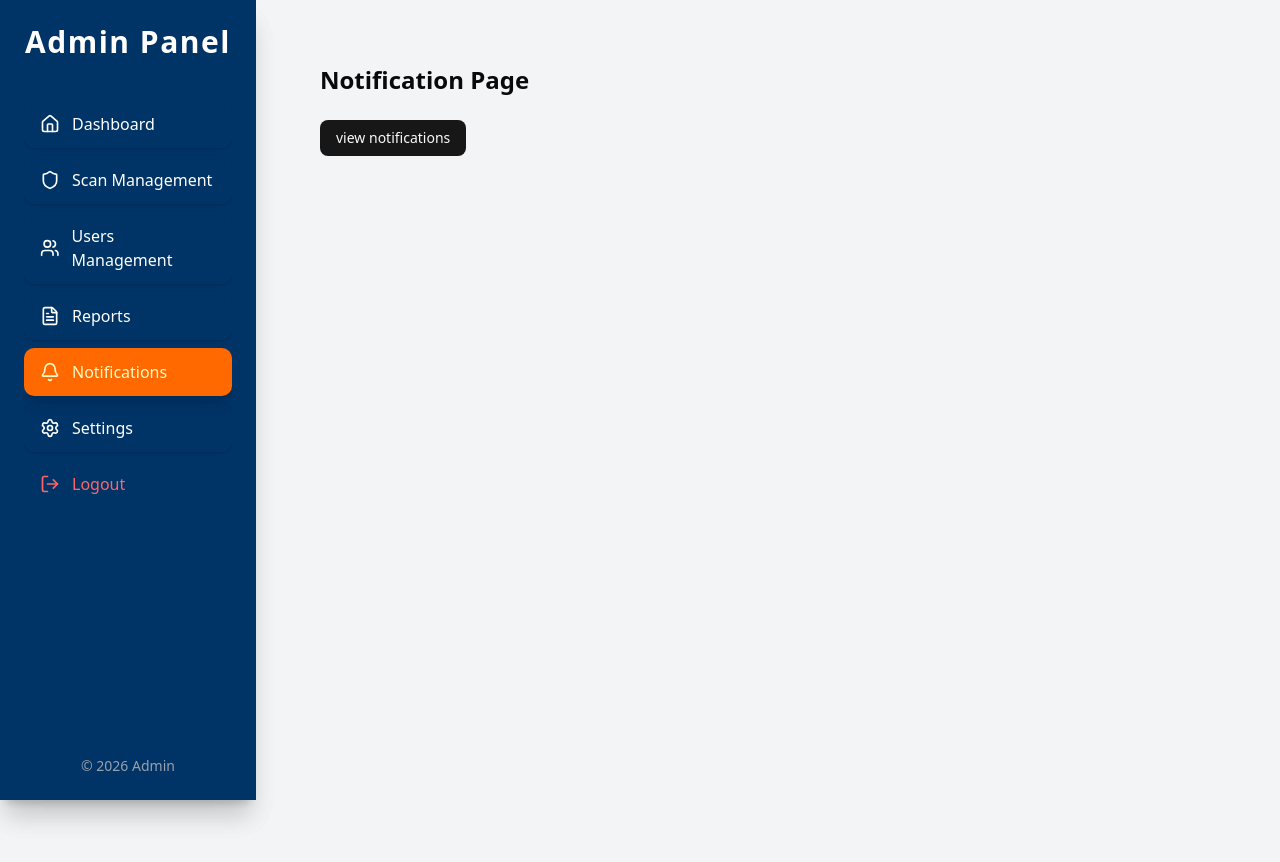
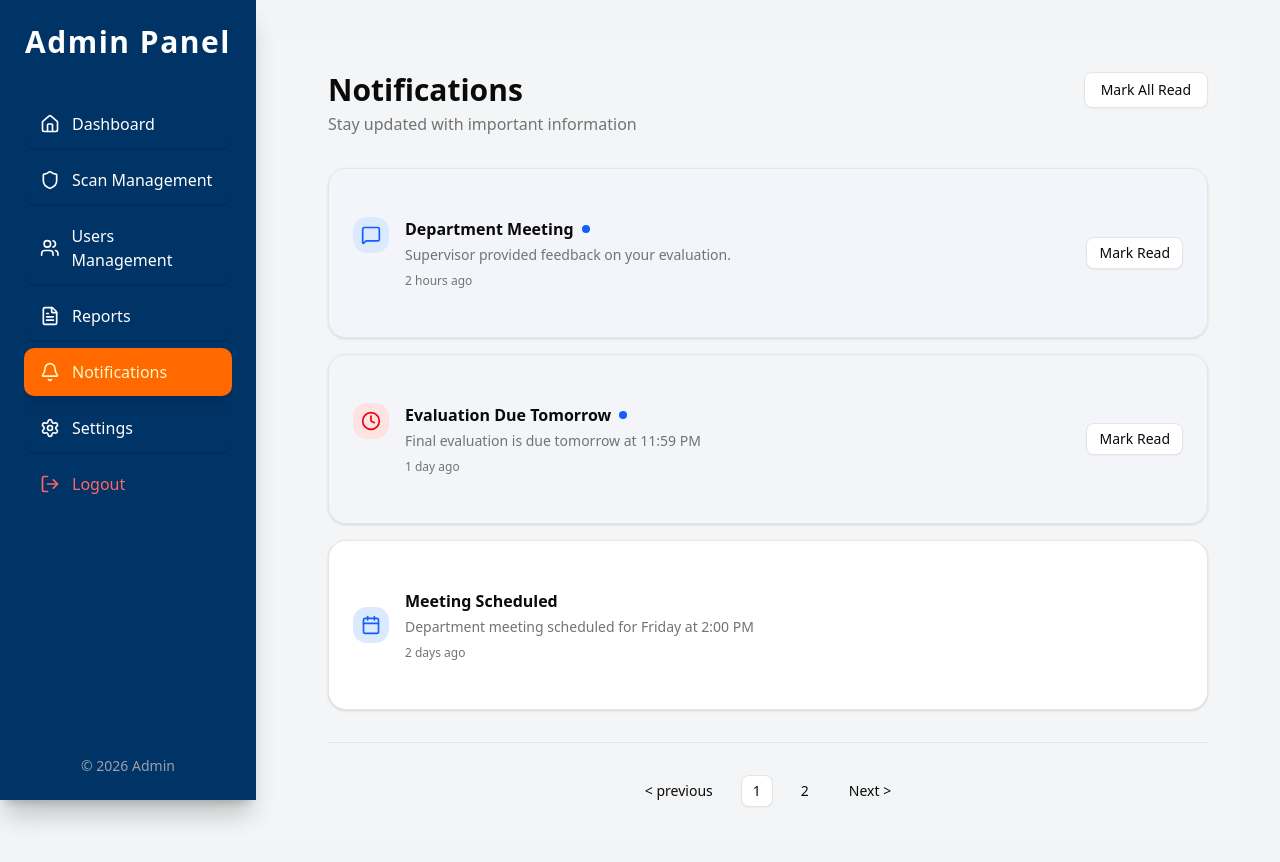
Before and after one commit to vulnerability-scanner-website/Final-year-project, a Next.js app in the folder frontend/: page /dashboard/admin/notifications in a window 1280 px wide. Shown: the top 862 px of the page. Built offline with nearby package versions, Linux system fonts and the light colour scheme.

Commit message:
add the notification page

```diff
--- a/frontend/src/app/dashboard/admin/notifications/page.jsx
+++ b/frontend/src/app/dashboard/admin/notifications/page.jsx
@@ -1,21 +1,159 @@
-"use client";
+// "use client";
 
-import React from "react";
-import { Button } from "@/components/ui/button";
-import AdminSideBar from "@/components/sidebar/AdminSideBar/Admin";
+// import React from "react";
+// import { Button } from "@/components/ui/button";
+// import AdminSideBar from "@/components/sidebar/AdminSideBar/Admin";
+
+// export default function Page() {
+//   return (
+//     <div className="flex min-h-screen bg-gray-100">
+//       <AdminSideBar />
+
+//       <div className="flex-1 ml-64 p-6">
+//         <h1 className="text-2xl font-bold mb-6">
+//           Notification Page
+//         </h1>
+
+//         <Button>view notifications</Button>
+//       </div>
+//     </div>
+//   );
+// }
+
+
+"use client"
+
+import React from "react"
+import AdminSideBar from "@/components/sidebar/AdminSideBar/Admin"
+import { Button } from "@/components/ui/button"
+import { Card, CardContent } from "@/components/ui/card"
+import { Badge } from "@/components/ui/badge"
+import { Separator } from "@/components/ui/separator"
+import { MessageSquare, Clock, Calendar } from "lucide-react"
 
 export default function Page() {
   return (
-    <div className="flex min-h-screen bg-gray-100">
+    <div className="flex min-h-screen bg-muted/40">
       <AdminSideBar />
 
-      <div className="flex-1 ml-64 p-6">
-        <h1 className="text-2xl font-bold mb-6">
-          Notification Page
-        </h1>
+      <div className="flex-1 ml-64 p-8">
+        {/* Header */}
+        <div className="flex items-start justify-between mb-8">
+          <div>
+            <h1 className="text-3xl font-bold">Notifications</h1>
+            <p className="text-muted-foreground mt-1">
+              Stay updated with important information
+            </p>
+          </div>
 
-        <Button>view notifications</Button>
+          <Button variant="outline">Mark All Read</Button>
+        </div>
+
+        {/* Notifications List */}
+        <div className="space-y-4">
+
+          {/* Notification 1 */}
+          <Card className="rounded-2xl shadow-sm border bg-blue-50/40">
+            <CardContent className="flex items-center justify-between p-6">
+              <div className="flex items-start gap-4">
+                <div className="bg-blue-100 p-2 rounded-xl">
+                  <MessageSquare className="h-5 w-5 text-blue-600" />
+                </div>
+
+                <div>
+                  <div className="flex items-center gap-2">
+                    <h2 className="font-semibold">Department Meeting</h2>
+                    <Badge className="h-2 w-2 rounded-full p-0 bg-blue-600" />
+                  </div>
+
+                  <p className="text-sm text-muted-foreground mt-1">
+                    Supervisor provided feedback on your evaluation.
+                  </p>
+
+                  <p className="text-xs text-muted-foreground mt-2">
+                    2 hours ago
+                  </p>
+                </div>
+              </div>
+
+              <Button variant="outline" size="sm">
+                Mark Read
+              </Button>
+            </CardContent>
+          </Card>
+
+          {/* Notification 2 */}
+          <Card className="rounded-2xl shadow-sm border bg-blue-50/30">
+            <CardContent className="flex items-center justify-between p-6">
+              <div className="flex items-start gap-4">
+                <div className="bg-red-100 p-2 rounded-xl">
+                  <Clock className="h-5 w-5 text-red-600" />
+                </div>
+
+                <div>
+                  <div className="flex items-center gap-2">
+                    <h2 className="font-semibold">Evaluation Due Tomorrow</h2>
+                    <Badge className="h-2 w-2 rounded-full p-0 bg-blue-600" />
+                  </div>
+
+                  <p className="text-sm text-muted-foreground mt-1">
+                    Final evaluation is due tomorrow at 11:59 PM
+                  </p>
+
+                  <p className="text-xs text-muted-foreground mt-2">
+                    1 day ago
+                  </p>
+                </div>
+              </div>
+
+              <Button variant="outline" size="sm">
+                Mark Read
+              </Button>
+            </CardContent>
+          </Card>
+
+          {/* Notification 3 */}
+          <Card className="rounded-2xl shadow-sm border">
+            <CardContent className="flex items-center gap-4 p-6">
+              <div className="bg-blue-100 p-2 rounded-xl">
+                <Calendar className="h-5 w-5 text-blue-600" />
+              </div>
+
+              <div>
+                <h2 className="font-semibold">Meeting Scheduled</h2>
+                <p className="text-sm text-muted-foreground mt-1">
+                  Department meeting scheduled for Friday at 2:00 PM
+                </p>
+                <p className="text-xs text-muted-foreground mt-2">
+                  2 days ago
+                </p>
+              </div>
+            </CardContent>
+          </Card>
+
+        </div>
+
+        {/* Pagination */}
+        <Separator className="my-8" />
+
+        <div className="flex items-center justify-center gap-4 text-sm">
+          <Button variant="ghost" size="sm">
+            &lt; previous
+          </Button>
+
+          <Button variant="outline" size="sm" className="w-8 h-8 p-0">
+            1
+          </Button>
+
+          <Button variant="ghost" size="sm">
+            2
+          </Button>
+
+          <Button variant="ghost" size="sm">
+            Next &gt;
+          </Button>
+        </div>
       </div>
     </div>
-  );
+  )
 }
```
